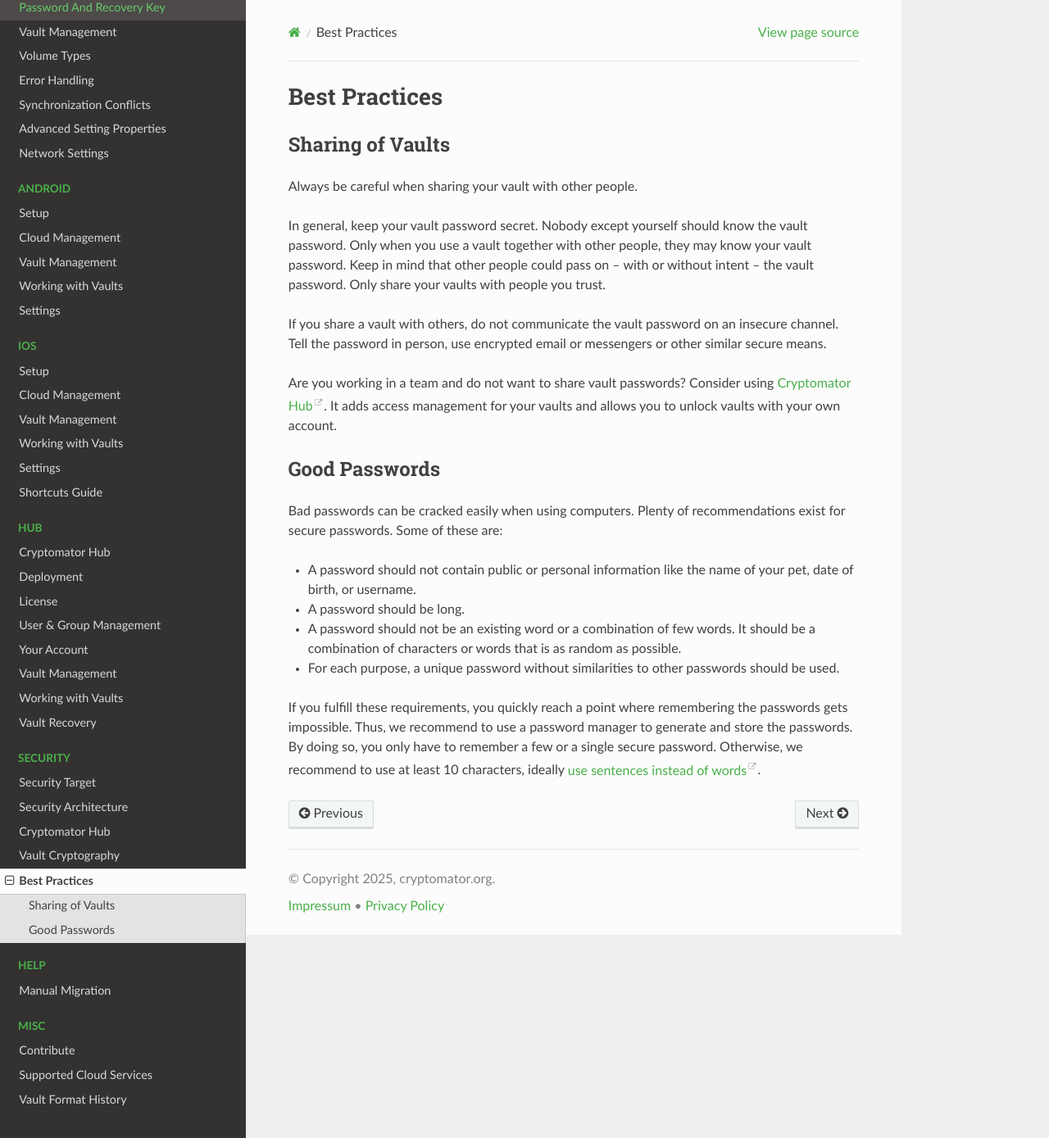
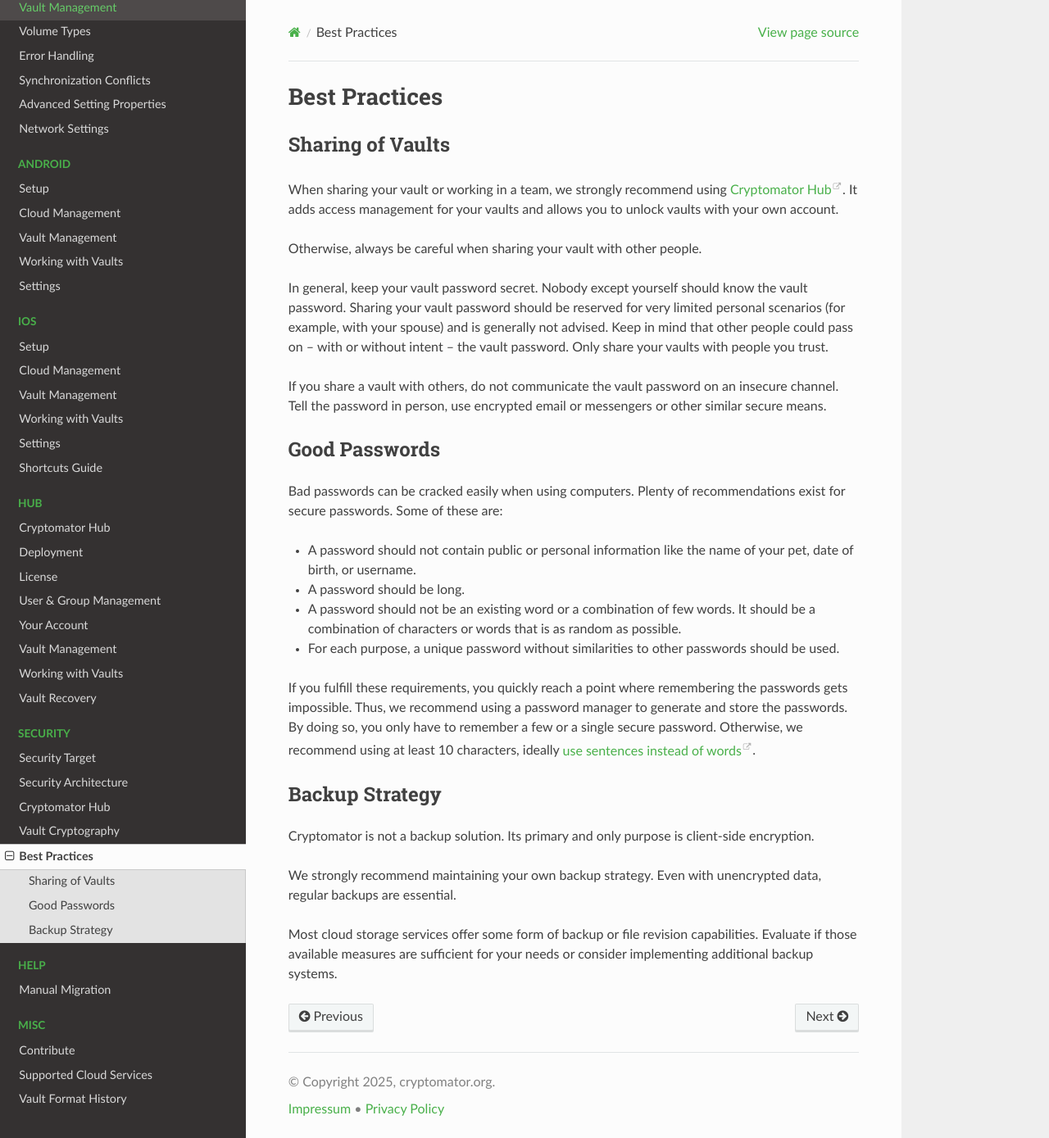
Before and after one commit to cryptomator/docs, a Sphinx documentation site: the page built from source/security/best-practices.rst, in a window 1280 px wide and 1389 px high. Shown: the whole window at 82% size. Built offline with Sphinx 7.4.7 and the Read the Docs theme 3.1.0, drawn with Linux system fonts in a browser that asks for light colours.

Commit message:
updated best practices

```diff
--- a/source/security/best-practices.rst
+++ b/source/security/best-practices.rst
@@ -6,21 +6,19 @@
 Sharing of Vaults
 -----------------
 
-Always be careful when sharing your vault with other people.
+When sharing your vault or working in a team, we strongly recommend using `Cryptomator Hub <https://cryptomator.org/for-teams/>`_.
+It adds access management for your vaults and allows you to unlock vaults with your own account.
+
+Otherwise, always be careful when sharing your vault with other people.
 
 In general, keep your vault password secret.
 Nobody except yourself should know the vault password.
-Only when you use a vault together with other people, they may know your vault password.
+Sharing your vault password should be reserved for very limited personal scenarios (for example, with your spouse) and is generally not advised.
 Keep in mind that other people could pass on – with or without intent – the vault password.
 Only share your vaults with people you trust.
 
 If you share a vault with others, do not communicate the vault password on an insecure channel.
 Tell the password in person, use encrypted email or messengers or other similar secure means.
-
-Are you working in a team and do not want to share vault passwords?
-Consider using `Cryptomator Hub <https://cryptomator.org/hub/>`_.
-It adds access management for your vaults and allows you to unlock vaults with your own account.
-
 
 .. _security/best-practices/good-passwords:
 
@@ -37,6 +35,20 @@
 * For each purpose, a unique password without similarities to other passwords should be used.
 
 If you fulfill these requirements, you quickly reach a point where remembering the passwords gets impossible.
-Thus, we recommend to use a password manager to generate and store the passwords.
+Thus, we recommend using a password manager to generate and store the passwords.
 By doing so, you only have to remember a few or a single secure password.
-Otherwise, we recommend to use at least 10 characters, ideally `use sentences instead of words <https://xkcd.com/936/>`_.
+Otherwise, we recommend using at least 10 characters, ideally `use sentences instead of words <https://xkcd.com/936/>`_.
+
+.. _security/best-practices/backup-strategy:
+
+Backup Strategy
+---------------
+
+Cryptomator is not a backup solution.
+Its primary and only purpose is client-side encryption.
+
+We strongly recommend maintaining your own backup strategy.
+Even with unencrypted data, regular backups are essential.
+
+Most cloud storage services offer some form of backup or file revision capabilities.
+Evaluate if those available measures are sufficient for your needs or consider implementing additional backup systems.
```
